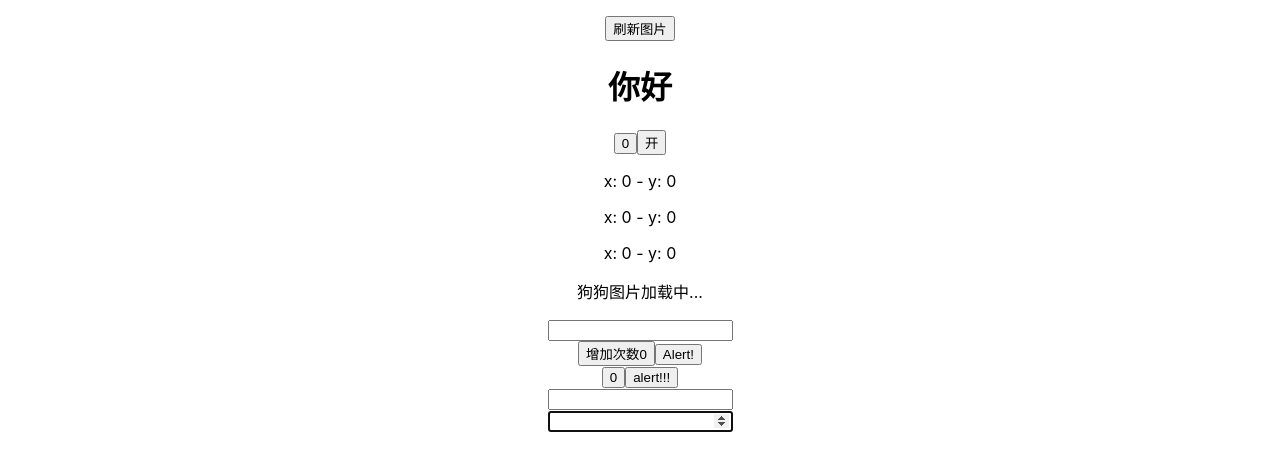
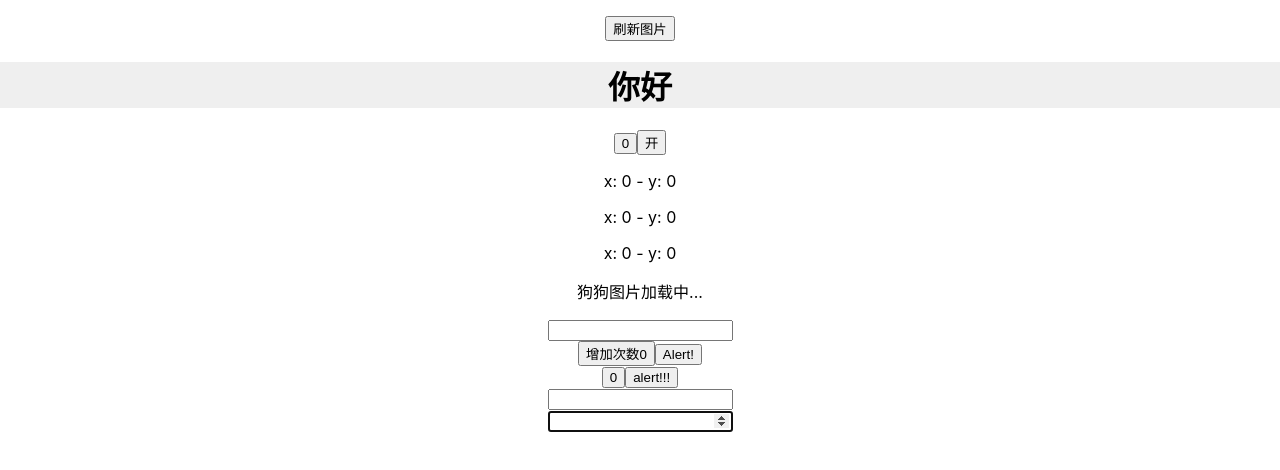
Before and after one commit to Huxiaoyu1992/react-ts, a React (Create React App) app: page / in a window 1280 px wide. Shown: the top 470 px of the page. Built offline with nearby package versions, Linux system fonts and the light colour scheme; no server answers.

Commit message:
useContext

```diff
--- a/src/App.tsx
+++ b/src/App.tsx
@@ -1,4 +1,4 @@
-import React, { useState } from 'react';
+import React, { useState, createContext } from 'react';
 import './App.css';
 import Hello from './components/Hello'
 import Button from './components/button'
@@ -16,6 +16,23 @@ interface ISShowResult {
   status: string;
 }
 
+interface IThemeProps {
+  [key: string]: { color: string; background: string }
+}
+
+const theme: IThemeProps = {
+  light: {
+    color: '#000',
+    background: '#efefef'
+  },
+  dark: {
+    color: '#fff',
+    background: '#222'
+  }
+}
+
+export const ThemeContext = createContext(theme.light)
+
 function App() {
   const [show, setShow] = useState(true)
   const position = useMousePosition()
@@ -29,6 +46,7 @@ function App() {
   }
   return (
     <div className="App">
+      <ThemeContext.Provider value={theme.light}>
         <p><button onClick={()=>setShow(!show)}>刷新图片</button></p>
         {/* 接口 */}
         <Hello />
@@ -49,6 +67,7 @@ function App() {
         <FuncRefUse/>
         {/* forwardRef: 用在组件嵌套子组件 需要穿透组件去获取子组件的ref的时候用 */}
         <Forward/>
+      </ThemeContext.Provider>
     </div>
   );
 }
--- a/src/components/Hello.tsx
+++ b/src/components/Hello.tsx
@@ -1,12 +1,17 @@
-import React from 'react'
-
+import React, { useContext } from 'react'
+import { ThemeContext } from '../App'
 interface HelloProps {
   message?: string
 }
 // FunctionComponent是react内置的一个interface
 // FC是FunctionComponent的类型别名
 const Hello: React.FC<HelloProps> = (props) => {
-return <h1>{props.message}</h1>
+  const theme = useContext(ThemeContext)
+  const style = {
+    color: theme.color,
+    background: theme.background
+  }
+  return <h1 style={style}>{props.message}</h1>
 }
 
 Hello.defaultProps = {
```
Also changed, not shown: 1 other file (tests, documents, lock files or other folders). Lines whose indentation alone changed are shown as unchanged.
